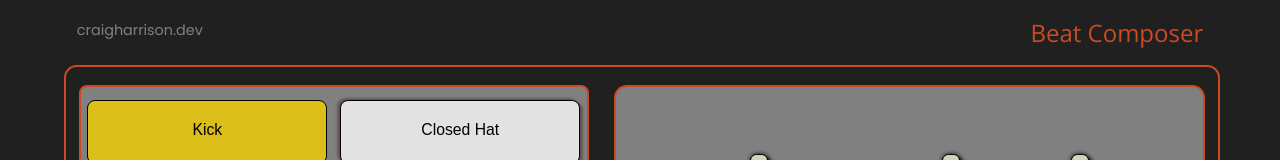
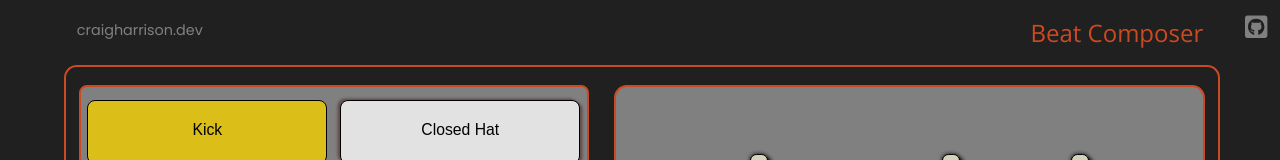
Before and after one commit to organicharris/drumMachine, a React (Create React App) app: page / in a window 1280 px wide. Shown: the top 160 px of the page. Built offline with nearby package versions, Linux system fonts and the light colour scheme.

Commit message:
Added code link

```diff
--- a/package.json
+++ b/package.json
@@ -4,6 +4,7 @@
   "private": true,
   "dependencies": {
     "@fortawesome/fontawesome-svg-core": "^1.2.26",
+    "@fortawesome/free-brands-svg-icons": "^5.12.0",
     "@fortawesome/free-solid-svg-icons": "^5.12.0",
     "@fortawesome/react-fontawesome": "^0.1.8",
     "howler": "^2.1.3",
--- a/src/components/app.jsx
+++ b/src/components/app.jsx
@@ -6,6 +6,7 @@ import Controls from './controls.jsx';
 // import Font Awesome icons
 import { FontAwesomeIcon } from '@fortawesome/react-fontawesome';
 import { faMobileAlt } from "@fortawesome/free-solid-svg-icons";
+import { faGithubSquare } from "@fortawesome/free-brands-svg-icons";
 
 // CSS
 import '../styles/drumMachine.css';
@@ -25,6 +26,7 @@ class App extends React.Component {
                 <div id="drum-machine">
                 <div id="title">Beat Composer</div>
                 <div id="website"><a href="https://craigharrison.dev/" title="Craig Harrison" target="_blank" rel="noopener noreferrer">craigharrison.dev</a></div>
+                <div id="gitHub"><a href="https://github.com/organicharris/drumMachine" title="source code" target="_blank" rel="noopener noreferrer"><FontAwesomeIcon icon={faGithubSquare}/></a></div>
                 <Controls />
                 </div>
             </div>
--- a/src/styles/drumMachine.css
+++ b/src/styles/drumMachine.css
@@ -16,20 +16,27 @@
 
 #website {
     float: left;
-    margin: 2.5vh 6vw;
+    margin: 2.5vh 0 2.5vh 6vw;
     font-size: calc(0.5em + 0.5vw);
 }
 
-#website a {
+#gitHub {
+    position: absolute;
+    top: 1vh;
+    right: 1vw;
+    font-size: calc(1.2em + 0.5vw);
+}
+
+#website a, #gitHub a {
     text-decoration: none;
     color: #808080;
     font-family: 'Poppins', sans-serif;
 }
 
-#website a:hover {
+#website a:hover, #gitHub a:hover {
     animation: linkOver 0.7s ease-in 0s 1 forwards;
 }
 
-#website a:not(:hover) {
+#website a:not(:hover), #gitHub a:not(:hover) {
     animation: linkNotOver 0.7s ease-in 0s 1 forwards;
 }
```
Also changed, not shown: 1 other file (tests, documents, lock files or other folders).
